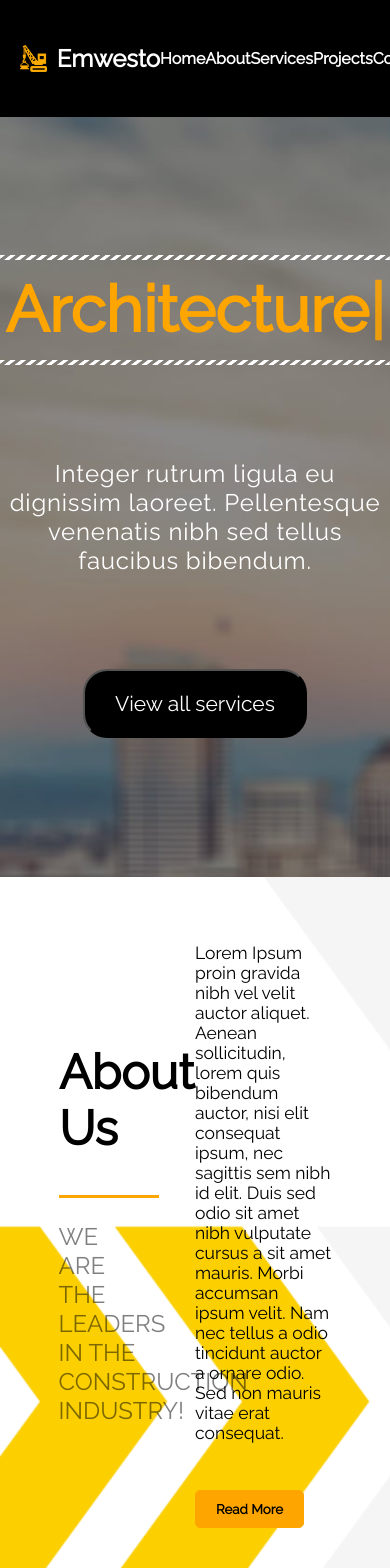
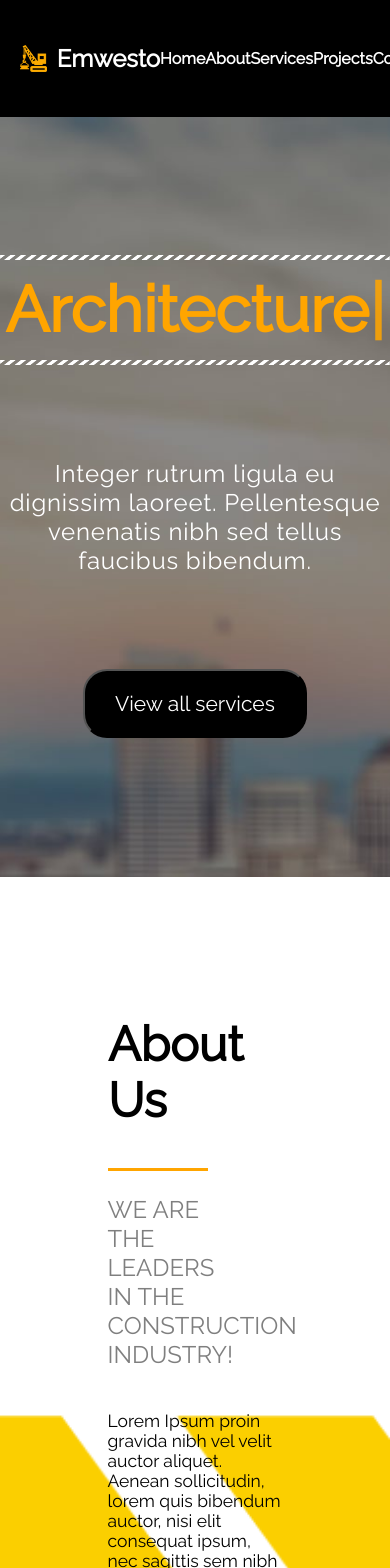
Before and after one commit to samynaj/elpeeconsults, a Next.js app: page / in a window 390 px wide. Shown: the top 1568 px of the page. Built offline with nearby package versions, Linux system fonts and the light colour scheme.

Commit message:
responsive about us section

```diff
--- a/components/About/index.module.scss
+++ b/components/About/index.module.scss
@@ -7,6 +7,13 @@
     justify-content: space-between;
     align-items: center;
     height: 700px;
+
+    @media screen and (max-width: 800px) {
+        flex-direction: column;
+        // text-align: center;
+        padding: 100px 20px;
+        height: auto;
+    }
 
     .left,
     .right {
--- a/components/Projects/index.module.scss
+++ b/components/Projects/index.module.scss
@@ -34,16 +34,36 @@
             display: grid;
             grid-template-columns: 2fr 1fr;
             gap: 10px;
+
+            div {
+                &:hover {
+                    scale: 1.1;
+                }
+            }
         }
+
         .center {
             display: grid;
             grid-template-columns: 1fr 1fr 1fr;
             gap: 10px;
+
+            div {
+                &:hover {
+                    scale: 1.1;
+                }
+            }
         }
+
         .bottom {
             display: grid;
             grid-template-columns: 1fr 2fr;
             gap: 10px;
+
+            div {
+                &:hover {
+                    scale: 1.1;
+                }
+            }
         }
 
         img {
```
